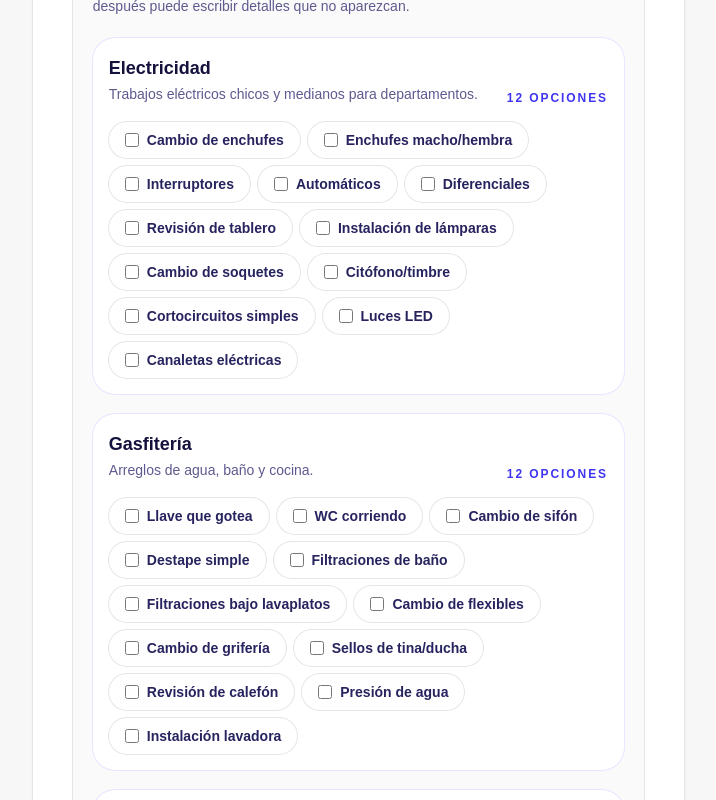
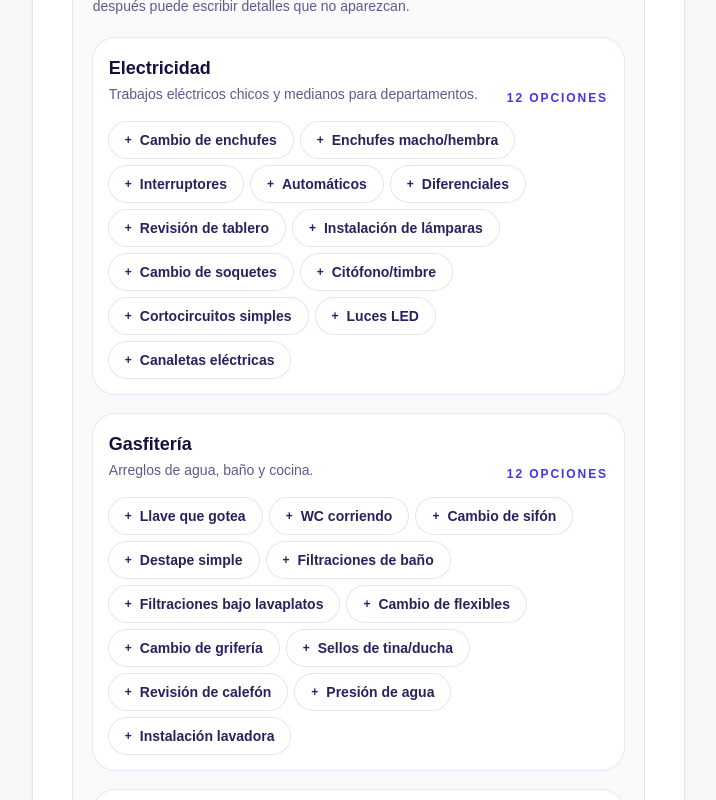
Before and after one commit to tomascastilloe-ship-it/servicios-cl-prototype, a Next.js app: page /profesionales/postular in a window 1280 px wide. Shown: the part 2240-3040 px from the top of the page, without its empty margins (564-1280 px from the left). Built offline with nearby package versions, Linux system fonts and the light colour scheme.

Commit message:
fix: make rubro chips interactive buttons

```diff
--- a/src/app/profesionales/postular/page.tsx
+++ b/src/app/profesionales/postular/page.tsx
@@ -1,3 +1,6 @@
+"use client";
+
+import { useState } from "react";
 import Link from "next/link";
 import { SiteHeader } from "@/components/SiteHeader";
 
@@ -240,6 +243,16 @@ function FieldLabel({ children }: { children: React.ReactNode }) {
 }
 
 export default function ProfessionalApplicationPage() {
+  const [selectedDetails, setSelectedDetails] = useState<string[]>([]);
+
+  function toggleDetail(value: string) {
+    setSelectedDetails((current) =>
+      current.includes(value)
+        ? current.filter((item) => item !== value)
+        : [...current, value]
+    );
+  }
+
   return (
     <main className="min-h-screen bg-[#f7f7f7] text-[#14123D]">
       <SiteHeader />
@@ -390,15 +403,30 @@ export default function ProfessionalApplicationPage() {
                         </div>
                         <div className="mt-4 flex flex-wrap gap-2">
                           {group.items.map((example) => (
-                            <label key={`${group.title}-${example}`} className="inline-flex cursor-pointer items-center gap-2 rounded-full bg-white px-4 py-2 text-sm font-black text-[#27235F] ring-1 ring-neutral-200 transition has-[:checked]:bg-[#3F35F2] has-[:checked]:text-white has-[:checked]:ring-[#3F35F2] hover:ring-[#3F35F2]">
-                              <input type="checkbox" className="h-3.5 w-3.5 accent-[#3F35F2]" />
+                            <button
+                              key={`${group.title}-${example}`}
+                              type="button"
+                              onClick={() => toggleDetail(`${group.title}: ${example}`)}
+                              className={`inline-flex items-center gap-2 rounded-full px-4 py-2 text-sm font-black ring-1 transition ${
+                                selectedDetails.includes(`${group.title}: ${example}`)
+                                  ? "bg-[#3F35F2] text-white ring-[#3F35F2]"
+                                  : "bg-white text-[#27235F] ring-neutral-200 hover:ring-[#3F35F2]"
+                              }`}
+                            >
+                              <span className="text-xs">{selectedDetails.includes(`${group.title}: ${example}`) ? "✓" : "+"}</span>
                               {example}
-                            </label>
+                            </button>
                           ))}
                         </div>
                       </section>
                     ))}
                   </div>
+                  {selectedDetails.length > 0 ? (
+                    <div className="mt-5 rounded-[1.3rem] bg-[#F1EFFF] p-4 text-sm font-bold leading-6 text-[#27235F]">
+                      <p className="font-black text-[#14123D]">Seleccionado hasta ahora:</p>
+                      <p className="mt-1">{selectedDetails.join(" · ")}</p>
+                    </div>
+                  ) : null}
                   <div className="mt-5 space-y-2">
                     <FieldLabel>Detalle exacto de trabajos que realiza</FieldLabel>
                     <textarea className="min-h-28 w-full rounded-2xl border border-[#E7E5FF] bg-white px-4 py-3 outline-none transition focus:border-neutral-950" placeholder="Ej: cambio enchufes macho/hembra, reviso diferenciales y tablero; o paseo perros chicos/medianos, recojo caca y envío foto del paseo." />
```
